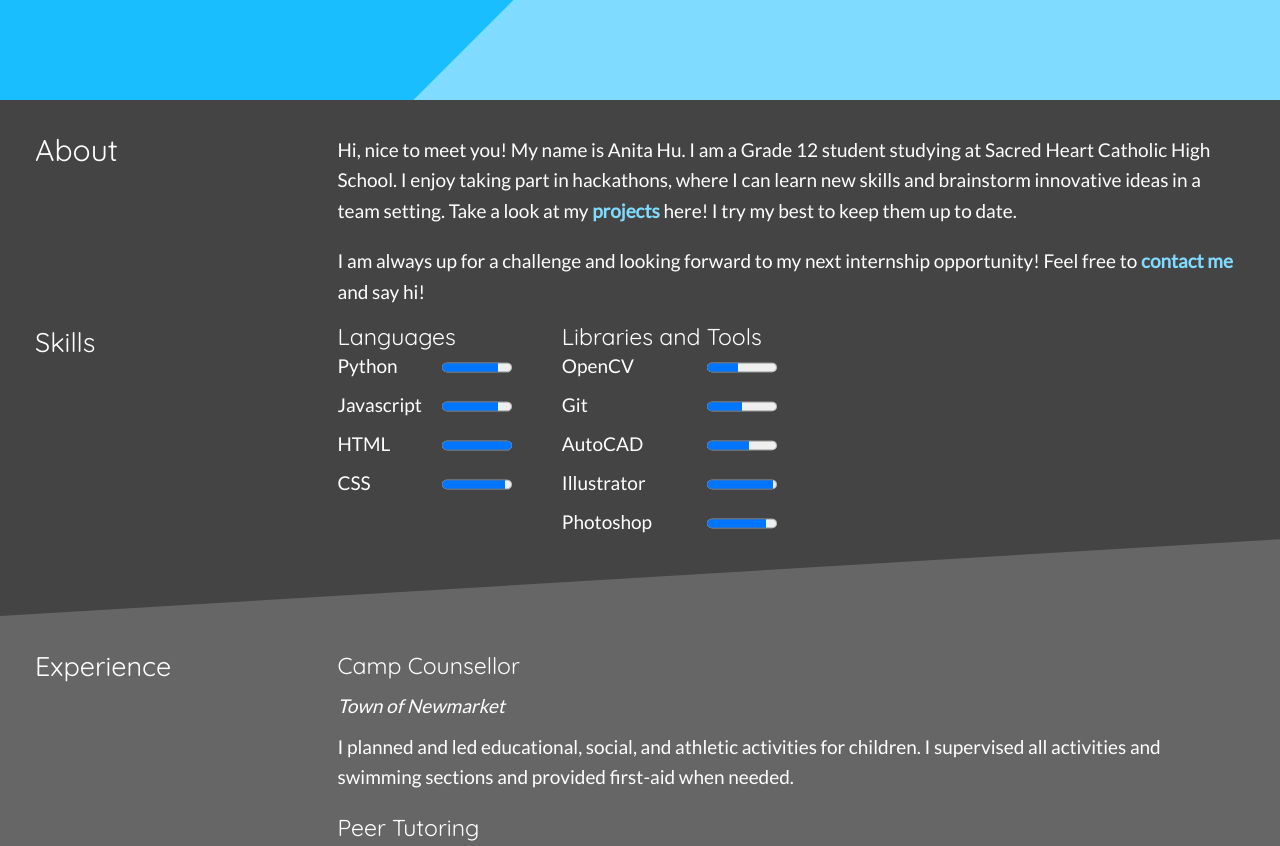
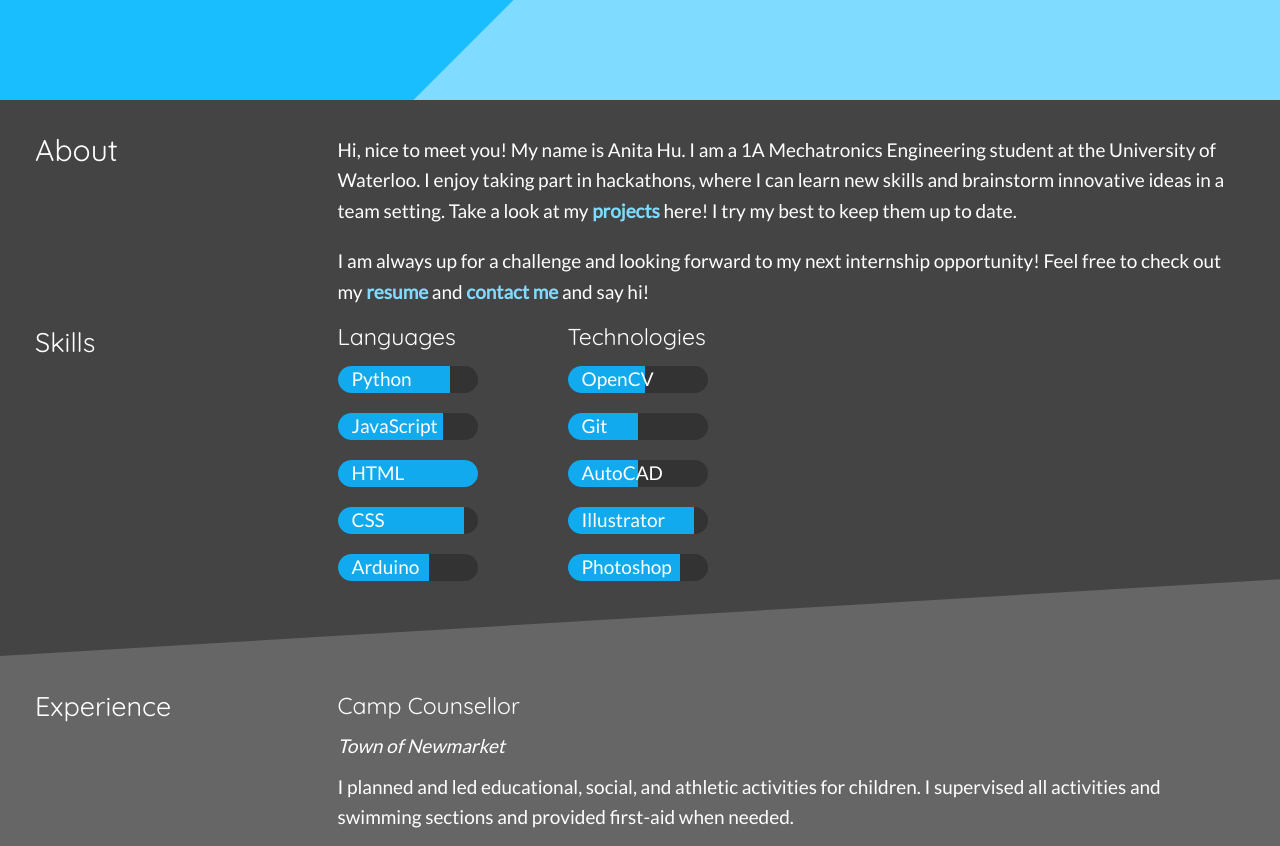
Before and after one commit to anita-hu/Personal_Website, a plain HTML site: page index.html in a window 1280 px wide. Shown: the part 700-1546 px from the top of the page. Drawn offline with Linux system fonts and the light colour scheme.

Commit message:
content update

```diff
--- a/css/main.css
+++ b/css/main.css
@@ -162,13 +162,28 @@ p a:hover, p a:active {
 	line-height:100%;
 }
 
-progress {
-	margin-left: 20px;
-	width: 70px;
+.progress {
+	width: 120px;
+	border-radius: 25px;
+	background-color: #333;
+	position: relative;
+	margin: 10px 0px;
 }
 
-#skills td:nth-child(2) {
-	padding-right: 50px;
+.skill {
+	position: absolute;
+	top: 16%;
+	left: 10%;
+}
+
+.bar {
+	height: 27px;
+	border-radius: 25px 0px 0px 25px;
+	background-color: #1AE;
+}
+
+#skills td:first-child {
+	padding-right: 20px;
 }
 
 .div1 {
@@ -360,6 +375,10 @@ footer p {
 }
 
 @media screen and (min-width: 430px) {
+	#skills td:first-child {
+		padding-right: 60px;
+	}
+
 	#nav ul li {
 		padding: 11px 20px;
 	}
@@ -380,6 +399,10 @@ footer p {
 }
 
 @media screen and (min-width: 600px) {
+	.progress {
+		width: 130px;
+	}
+
 	.grid {
 		display: grid;
 		grid-template-columns: 240px 4fr;
@@ -471,6 +494,18 @@ footer p {
 }
 
 @media screen and (min-width: 800px) {
+	.progress {
+		width: 140px;
+	}
+
+	.skill {
+		top: 12%;
+	}
+
+	#skills td:first-child {
+		padding-right: 90px;
+	}
+
 	body {
 		font-size: 1.9rem;
 	}
--- a/index.html
+++ b/index.html
@@ -17,7 +17,7 @@
     <div id='content'>
 		<div id='nav'>
 	        <ul>
-	            <li><a href='#content'>Home</a></li>
+	            <li><a href='#content'>About</a></li>
 	            <li><a href='#exp'>Experience</a></li>
 	            <li><a href='#project'>Projects</a></li>
 	            <li><a href='#contact'>Contact</a></li>
@@ -26,98 +26,97 @@
 		<div class='intro'>
 			<div class='info'>
 				<h1>Anita Hu</h1>
-				<h2 class='title'>Creative, Passionate, Ambitious</h2>
+				<h2 class='title'>Mechatronics Engineering @ UWaterloo</h2>
 				<p><a href='https://github.com/anita-hu'><img src='images/githubw.png' alt='github icon'/></a><a href='https://devpost.com/anita-hu'><img src='images/devpostw.png' alt='devpost icon'/></a></p>
 				<div class="diamond"></div>
 			</div>
 		</div>
         <article class='div1' id='about'>
             <h3 class='left'>About</h3>
-            <p>Hi, nice to meet you! My name is Anita Hu. I am a Grade 12 student studying at Sacred Heart Catholic High School. I enjoy taking part in hackathons, where I can learn new skills and brainstorm innovative ideas in a team setting. Take a look at my <a href='#project'>projects</a> here! I try my best to keep them up to date.</p>
-            <p>I am always up for a challenge and looking forward to my next internship opportunity! Feel free to <a href='#contact'>contact me</a> and say hi!</p>
+            <p>Hi, nice to meet you! My name is Anita Hu. I am a 1A  Mechatronics Engineering student at the University of Waterloo. I enjoy taking part in hackathons, where I can learn new skills and brainstorm innovative ideas in a team setting. Take a look at my <a href='#project'>projects</a> here! I try my best to keep them up to date.</p>
+            <p>I am always up for a challenge and looking forward to my next internship opportunity! Feel free to check out my <a href='resume.pdf'>resume</a> and <a href='#contact'>contact me</a> and say hi!</p>
 			<h4 class='left'>Skills</h4>
 			<div id='skills'>
 				<table>
 					<tr>
-						<td colspan='2'>
+						<td>
 							<h5>Languages</h5>
 						</td>
-						<td colspan='2'>
-							<h5>Libraries and Tools</h5>
+						<td>
+							<h5>Technologies</h5>
 						</td>
 					</tr>
 					<tr>
 						<td>
-							<p>Python</p>
+							<div class='progress'>
+							    <span class='skill'>Python</span>
+							    <div class='bar' style='width: 80%'></div>
+							</div>
 						</td>
 						<td>
-							<progress value='80' max='100'></progress>
-						</td>
-						<td>
-							<p>OpenCV</p>
-						</td>
-						<td>
-							<progress value='45' max='100'></progress>
+							<div class='progress'>
+							    <span class='skill'>OpenCV</span>
+							    <div class='bar' style='width: 55%'></div>
+							</div>
 						</td>
 					</tr>
 					<tr>
 						<td>
-							<p>Javascript</p>
+							<div class='progress'>
+							    <span class='skill'>JavaScript</span>
+							    <div class='bar' style='width: 75%'></div>
+							</div>
 						</td>
 						<td>
-							<progress value='80' max='100'></progress>
-						</td>
-						<td>
-							<p>Git</p>
-						</td>
-						<td>
-							<progress value='50' max='100'></progress>
+							<div class='progress'>
+							    <span class='skill'>Git</span>
+							    <div class='bar' style='width: 50%'></div>
+							</div>
 						</td>
 					</tr>
 					<tr>
 						<td>
-							<p>HTML</p>
+							<div class='progress'>
+							    <span class='skill'>HTML</span>
+							    <div class='bar' style='width: 100%; border-radius: 25px;'></div>
+							</div>
 						</td>
 						<td>
-							<progress value='100' max='100'></progress>
-						</td>
-						<td>
-							<p>AutoCAD</p>
-						</td>
-						<td>
-							<progress value='60' max='100'></progress>
+							<div class='progress'>
+							    <span class='skill'>AutoCAD</span>
+							    <div class='bar' style='width: 50%'></div>
+							</div>
 						</td>
 					</tr>
 					<tr>
 						<td>
-							<p>CSS</p>
+							<div class='progress'>
+							    <span class='skill'>CSS</span>
+							    <div class='bar' style='width: 90%'></div>
+							</div>
 						</td>
 						<td>
-							<progress value='90' max='100'></progress>
-						</td>
-						<td>
-							<p>Illustrator</p>
-						</td>
-						<td>
-							<progress value='95' max='100'></progress>
+							<div class='progress'>
+							    <span class='skill'>Illustrator</span>
+							    <div class='bar' style='width: 90%'></div>
+							</div>
 						</td>
 					</tr>
 					<tr>
 						<td>
-
+							<div class='progress'>
+							    <span class='skill'>Arduino</span>
+							    <div class='bar' style='width: 65%'></div>
+							</div>
 						</td>
 						<td>
-
-						</td>
-						<td>
-							<p>Photoshop</p>
-						</td>
-						<td>
-							<progress value='85' max='100'></progress>
+							<div class='progress'>
+							    <span class='skill'>Photoshop</span>
+							    <div class='bar' style='width: 80%'></div>
+							</div>
 						</td>
 					</tr>
 				</table>
-
 			</div>
         </article>
 
@@ -160,6 +159,15 @@
                 <img src='images/bittobinlogo.png' alt='Bittobin logo'/>
 			</div>
 			<div id='p2' class='grid'>
+				<h5>Face Recognition Door</h5>
+				<div class='paragraph'>
+					<p>Face recognition door is a door controlled with a Tkinter UI that unlocks with face recognition. </p>
+					<p>OpenCV LBPH Facerecognizer is used to train captured images of the new face and outputs a trained .yml file for face recognition. The names are stored in the SQLite database in key-value pairs (name and id). When a person is recognized at the door, the person's name is fetched from the database using the id of the matched face and is displayed on the UI. The Arduino will receive a signal to rotate the servo and unlock the door.</p>
+					<p><i>OpenCV, Python, Arduino, Tkinter, SQLite</i></p>
+				</div>
+				<img src='images/facerecdoor.jpg' alt='arduino servo door lock on door demo'/>
+			</div>
+			<div id='p3' class='grid'>
 				<h5>Presentation Buddy</h5>
 				<div class='paragraph'>
 					<p>Presentation Buddy is a website designed to give real-time feedback to the user's presentation. It contains a live video stream with a smile meter that fluctuates according to the user's facial expression, a timer and presentation tips that refresh every 5 seconds.</p>
@@ -168,7 +176,7 @@
 				</div>
 				<img src='images/presentation.png' alt='Presentation Buddy logo' />
 			</div>
-			<div id='p3' class='grid'>
+			<div id='p4' class='grid'>
 				<h5>NewtSnap</h5>
                 <div class='paragraph'>
                     <p>NewtSnap is a mobile web app that provides an efficient and simple way to take notes. It takes in an image (from file or camera) through HTML forms and outputs a string of text using ocrad.js that can be edited or deleted. The notes are saved using local storage so all the notes remain there until you delete them or clear your browser history. The notes can be read out loud using responsivevoice. This allows the user to listen to their notes on the go. It can also allow visually impaired users to view their notes with ease.</p>
@@ -176,15 +184,6 @@
                     <p><a href='https://devpost.com/software/newtsnap'><img src='images/devpost.png'/></a></p>
                 </div>
                 <img src='images/newtsnaplogo.png' alt='Newtsnap logo'/>
-			</div>
-			<div id='p4' class='grid'>
-				<h5>Battle Bot</h5>
-				<div class='paragraph'>
-					<p>Battle bot is a robot designed for a 3v3 battle where robots fight to bring blocks from the battle field to their own base.</p>
-					<p>Battle bot can place blocks on top using a claw and pulley system. The claw moves up and down by turning the DC motor which wounds the track. The two metal poles help guide the claw and restrict sideways motion. The robot used 3 DC motors and 1 servo motor. It was programed through Arduino and controlled using bluetooth with a mobile app.</p>
-					<p><i>Arduino</i></p>
-				</div>
-				<img src='images/battlebot2.jpg' alt='close up image of robot'/>
 			</div>
 
 		</article>
```
Also changed, not shown: images/battlebot1.jpg (deleted), images/battlebot2.jpg (deleted), images/bittobin.jpg (deleted), images/facerecdoor.jpg (added), images/newtsnap.png (deleted), 2 other files.
